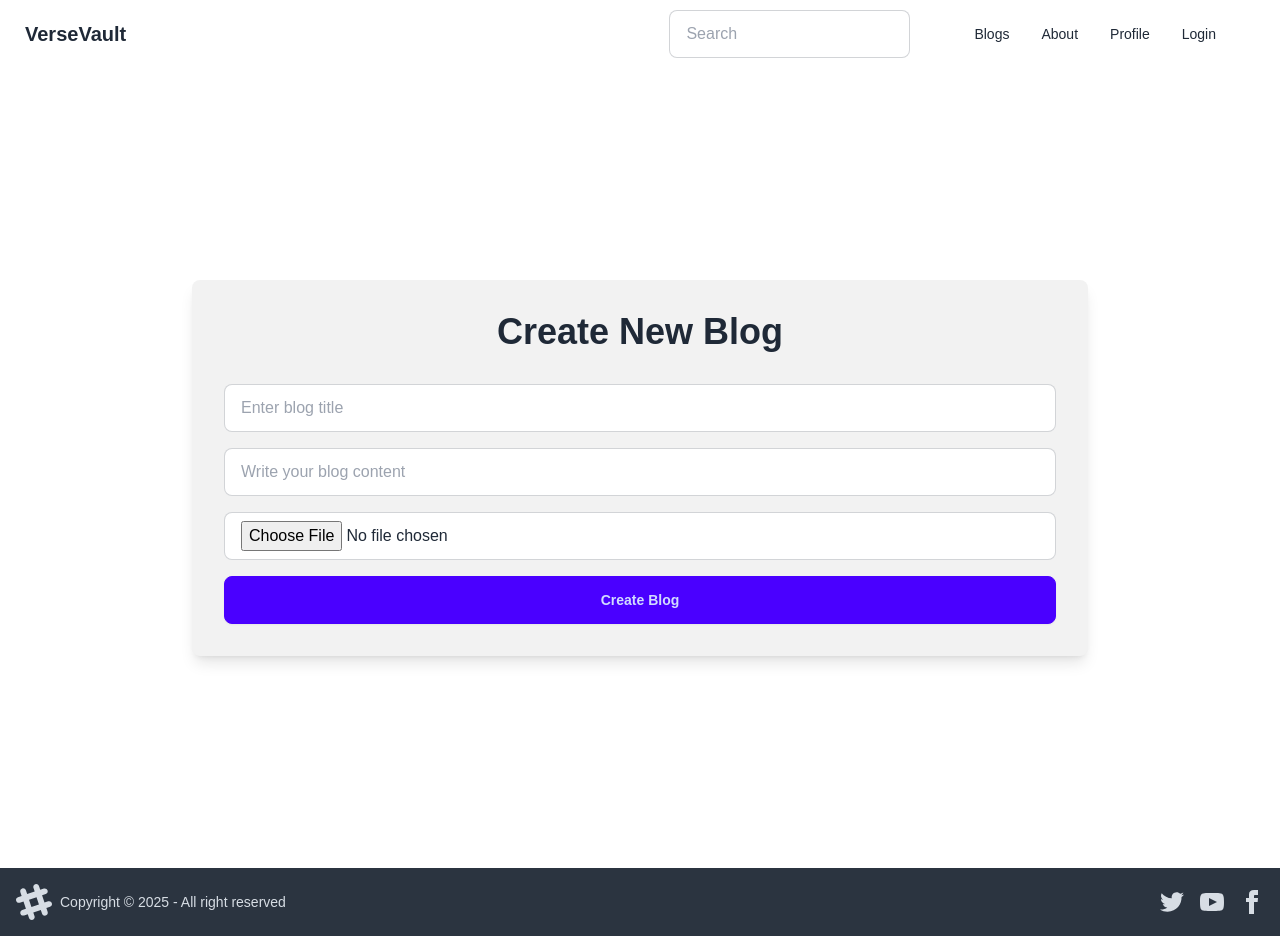
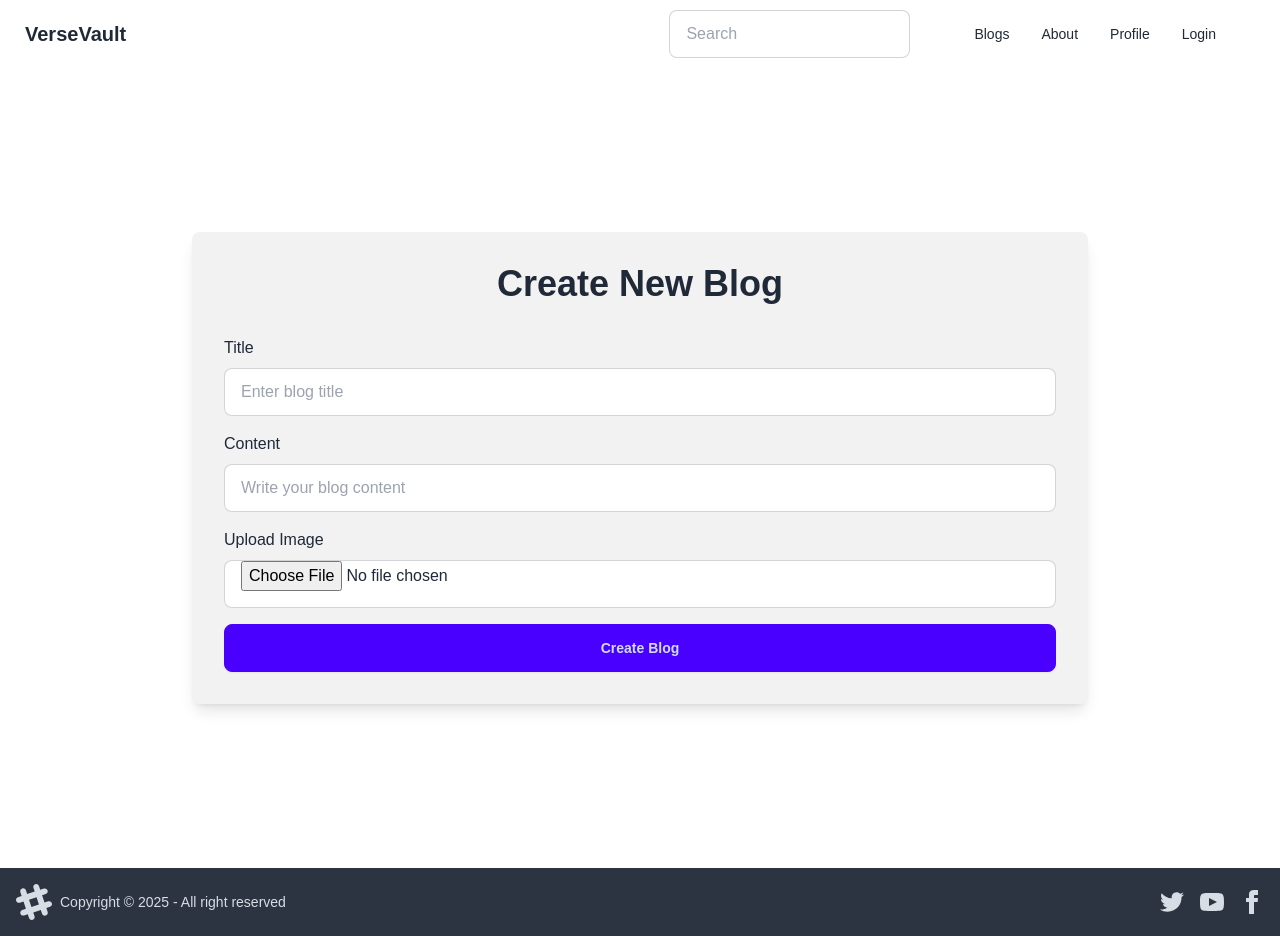
Before and after one commit to sansRebel/versevault-frontend, a Next.js app: page /blogs/new in a window 1280 px wide. Built offline with nearby package versions, Linux system fonts and the light colour scheme; no server answers.

Commit message:
Added logout functionality

```diff
--- a/src/app/profile/page.tsx
+++ b/src/app/profile/page.tsx
@@ -11,6 +11,7 @@ import { useRouter } from "next/navigation";
 import Card from "@/components/Card";
 import Toast from "@/components/Toast"; // Toast component
 import Modal from "@/components/Modal"; // Modal component
+import { useAuthActions } from "@/hooks/useAuth";
 
 export default function ProfilePage() {
   const [blogs, setBlogs] = useState<Blog[]>([]);
@@ -23,6 +24,7 @@ export default function ProfilePage() {
   );
   const [toast, setToast] = useState<{ message: string; type: "success" | "error" } | null>(null); // Toast state
   const router = useRouter();
+  const {logoutUser} =useAuthActions();
 
   const showToast = (message: string, type: "success" | "error") => {
     setToast({ message, type });
@@ -142,10 +144,27 @@ export default function ProfilePage() {
           <h1 className="text-4xl font-bold mb-2">{user.username}</h1>
           <p className="text-lg mb-4">{user.email}</p>
           <div className="flex justify-center gap-4">
-            <Button label="Edit Account" styleType="primary" onClick={() => console.log("Edit account clicked")} />
-            <Button label="Delete Account" styleType="danger" onClick={handleDeleteAccount} />
+            <Button
+              label="Edit Account"
+              styleType="primary"
+              onClick={() => console.log("Edit account clicked")}
+            />
+            <Button
+              label="Delete Account"
+              styleType="danger"
+              onClick={handleDeleteAccount}
+            />
+            <Button
+              label="Sign Out"
+              styleType="secondary"
+              onClick={() => {
+                logoutUser();
+                router.push("/auth"); // Redirect to login page
+              }}
+            />
           </div>
         </div>
+
 
         {/* Edit Blog Form */}
         {isEditing && editingBlog && (
@@ -162,9 +181,18 @@ export default function ProfilePage() {
           </div>
         )}
 
+
+
         {/* User Blogs */}
         <div>
           <h2 className="text-2xl font-bold text-center mb-8">My Blogs</h2>
+          <div className="text-center mb-8">
+            <Button
+              label="Post a Blog"
+              styleType="primary"
+              onClick={() => (window.location.href = "/blogs/new")}
+            />
+          </div>
           {loading ? (
             <div className="text-center">Loading blogs...</div>
           ) : blogs.length > 0 ? (
@@ -187,10 +215,10 @@ export default function ProfilePage() {
           ) : (
             <div className="text-center">
               <p className="mb-4">You havent posted any blogs yet.</p>
-              <Button label="Post a Blog" styleType="primary" onClick={() => (window.location.href = "/blogs/new")} />
             </div>
           )}
         </div>
+
       </section>
     </div>
   );
--- a/src/components/Form.tsx
+++ b/src/components/Form.tsx
@@ -4,36 +4,36 @@ import { useState } from "react";
 type FormField = {
   name: string;
   label: string;
-  type: string; // e.g., "text", "email", "password", etc.
+  type: string | "file";
   placeholder?: string;
   value?: string;
   required?: boolean;
 };
 
-type FormProps<T extends Record<string, string>> = {
+type FormProps<T extends Record<string, string | File | null>> = {
   fields: FormField[];
   onSubmit: (formData: T) => void;
   buttonText: string;
 };
 
-export default function Form<T extends Record<string, string>>({
+export default function Form<T extends Record<string, string | File | null>>({
   fields,
   onSubmit,
   buttonText,
 }: FormProps<T>) {
   const [formData, setFormData] = useState<T>(
     fields.reduce((acc, field) => {
-      // Assert that the field value or fallback is a string assignable to T[keyof T]
-      acc[field.name as keyof T] = (field.value || "") as T[keyof T];
+      acc[field.name as keyof T] =
+        field.type === "file" ? (null as T[keyof T]) : ((field.value || "") as T[keyof T]);
       return acc;
     }, {} as T)
   );
 
   const handleChange = (e: React.ChangeEvent<HTMLInputElement>) => {
-    const { name, value } = e.target;
+    const { name, type, value, files } = e.target;
     setFormData((prevData) => ({
       ...prevData,
-      [name]: value as T[keyof T],
+      [name]: type === "file" ? (files?.[0] || null) : value,
     }));
   };
 
@@ -45,15 +45,16 @@ export default function Form<T extends Record<string, string>>({
   return (
     <form className="flex flex-col gap-4" onSubmit={handleSubmit}>
       {fields.map((field) => (
-        <label key={field.name} className="input input-bordered flex items-center gap-2">
+        <label key={field.name} className="flex flex-col gap-2">
+          <span className="font-medium">{field.label}</span>
           <input
             name={field.name}
             type={field.type}
             placeholder={field.placeholder}
-            value={formData[field.name as keyof T] as string}
+            value={field.type !== "file" ? (formData[field.name as keyof T] as string) : undefined}
             onChange={handleChange}
             required={field.required}
-            className="grow"
+            className="input input-bordered"
           />
         </label>
       ))}
```
